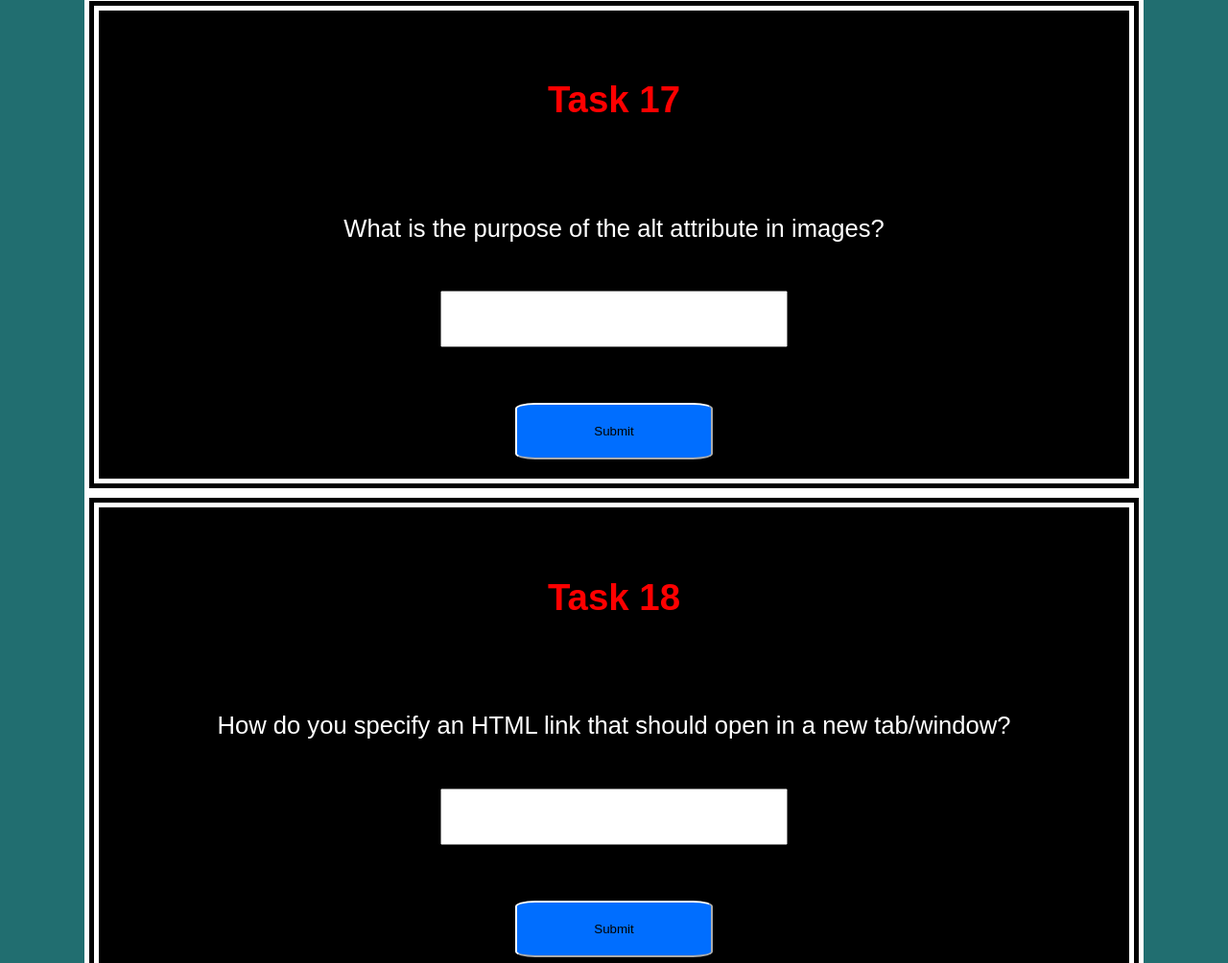
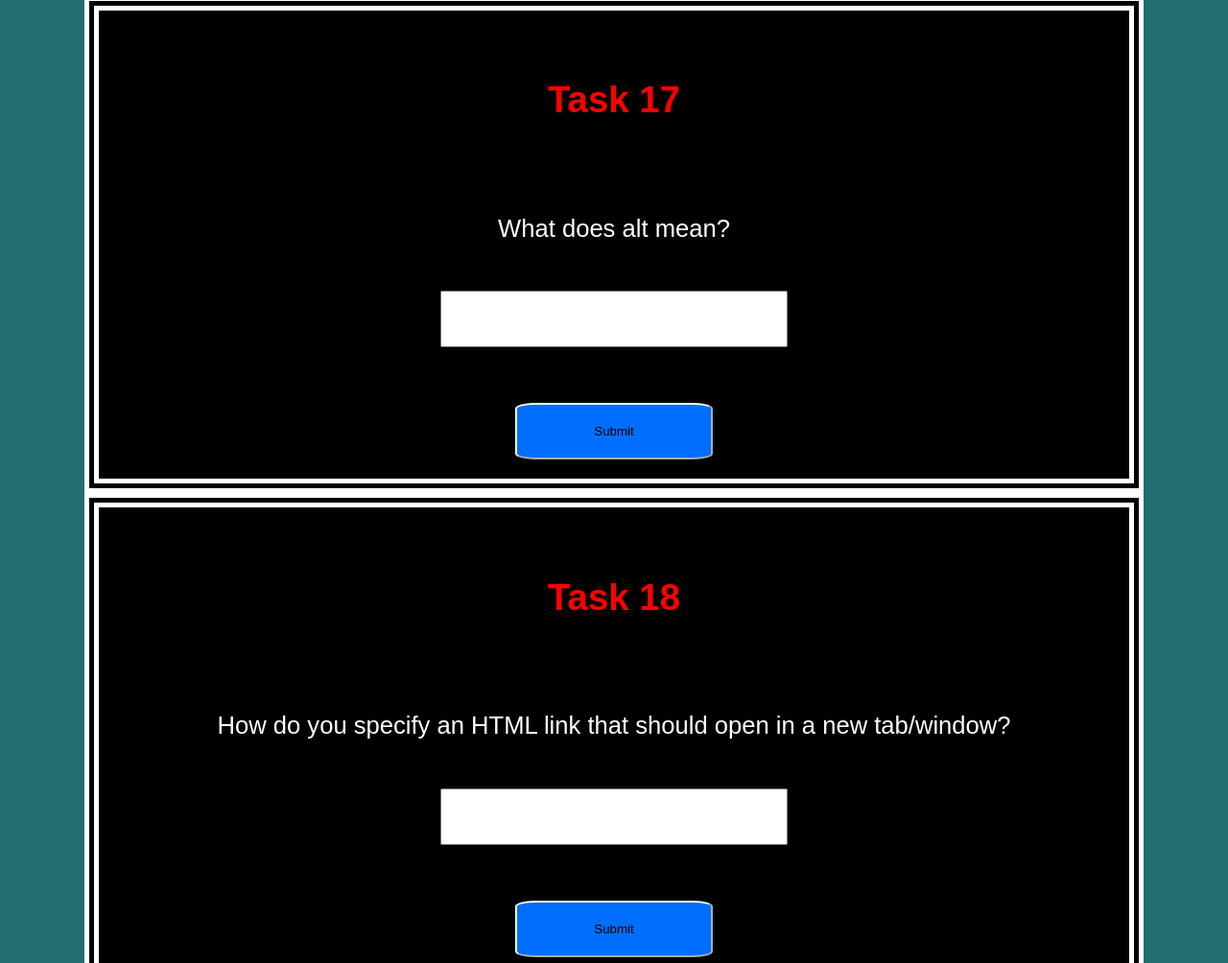
Before and after one commit to KeiraJCoder/HTML-CSS_Quiz, a plain HTML site: page index.html in a window 1280 px wide. Shown: the part 9339-10343 px from the top of the page at 96% size. Drawn offline with Linux system fonts and the light colour scheme.

Commit message:
Update index.html

```diff
--- a/index.html
+++ b/index.html
@@ -149,7 +149,7 @@
 <!-- Question 17 - What is the purpose of the alt attribute in images? -->
 <form id="myForm17" onsubmit="check17(); return false" autocomplete="off">
     <h2>Task 17</h2>
-    <p>What is the purpose of the alt attribute in images?</p>
+    <p>What does alt mean?</p>
     <input type="text" id="q17"><br>
     <button id="seventeen" class="btn" type="submit">Submit</button>
 </form>
```
